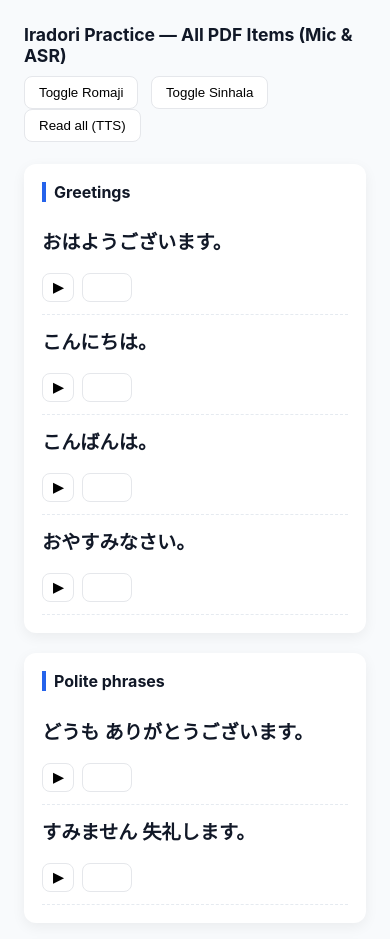
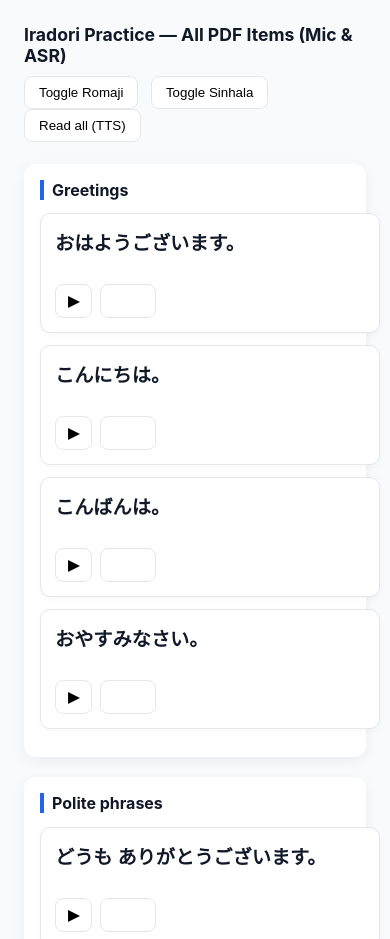
Before and after one commit to Hansa606/imsensei, a plain HTML site: page index.html in a window 390 px wide. Shown: the top 939 px of the page. Drawn offline with Linux system fonts and the light colour scheme.

Commit message:
Add files via upload

```diff
--- a/index.html
+++ b/index.html
@@ -265,6 +265,76 @@ footer {
   }
   .jp { font-size: 1.2rem; }
 }
+
+
+/* === Mobile View Fix — All Sentences Vertically === */
+@media (max-width: 640px) {
+  /* keep all sections full width & stacked */
+  section.card {
+    overflow: visible;
+    padding: 16px;
+  }
+
+  /* every sentence full width vertically */
+  .sentence,
+  .list-item.sentence {
+    display: flex;
+    flex-direction: column;
+    align-items: flex-start;
+    justify-content: flex-start;
+    width: 100%;
+    text-align: left;
+    margin-bottom: 12px;
+    border: 1px solid #e5e7eb;
+    border-radius: 10px;
+    background: #ffffff;
+    box-shadow: 0 2px 6px rgba(0, 0, 0, 0.03);
+    padding: 14px;
+  }
+
+  .text {
+    width: 100%;
+  }
+
+  .jp {
+    font-size: 1.2rem;
+    font-weight: 600;
+    margin-bottom: 6px;
+  }
+
+  .romaji,
+  .sinhala {
+    font-size: 0.95rem;
+    color: #6b7280;
+  }
+
+  .actions {
+    display: flex;
+    justify-content: flex-start;
+    align-items: center;
+    gap: 8px;
+    margin-top: 8px;
+    width: 100%;
+  }
+
+  .actions button {
+    padding: 8px 12px;
+    border-radius: 8px;
+    font-size: 0.9rem;
+  }
+
+  /* grid sections (numbers, jobs) become vertical */
+  .grid {
+    display: flex;
+    flex-direction: column;
+    gap: 12px;
+  }
+
+  .list-item.sentence .jp {
+    font-size: 1.1rem;
+  }
+}
+
 </style>
 
 
```
